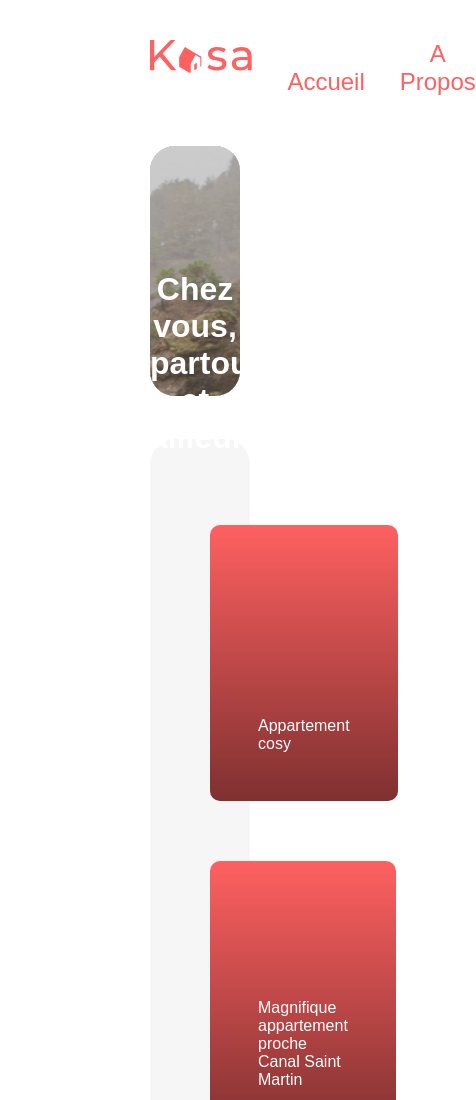
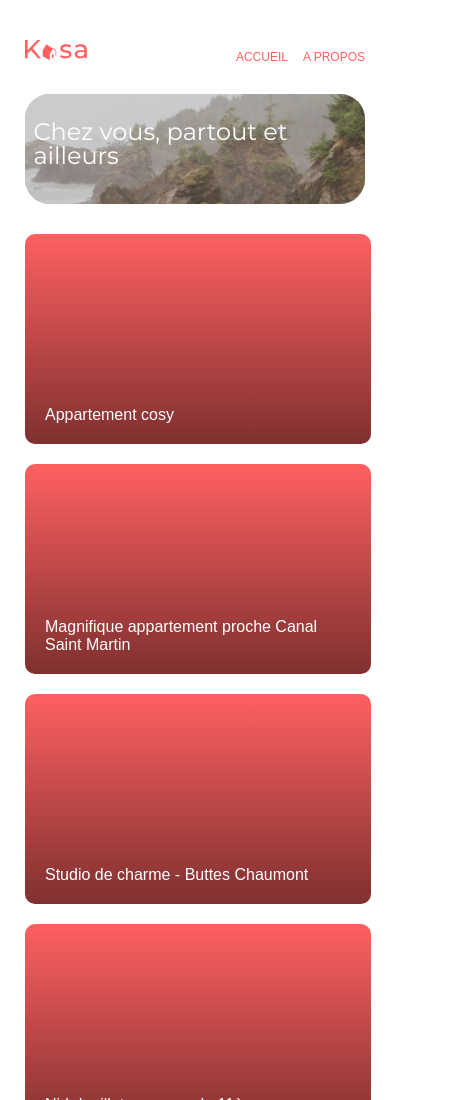
Before and after one commit to IvanaRP/-IvanaRadicP_11_26012022, a React app in the folder kasa/: page / in a window 390 px wide. Shown: the top 1100 px of the page, 476 px wide, since content can reach past the window. Built offline with nearby package versions, Linux system fonts and the light colour scheme.

Commit message:
media querrie
mobile version

```diff
--- a/kasa/src/styles/About.css
+++ b/kasa/src/styles/About.css
@@ -52,7 +52,7 @@
 }
 
 
-/* fiabiliteWrapper */
+
 .about-infoWrapper {
   display: flex;
   flex-direction: column;
@@ -87,3 +87,40 @@
 .rotateIcon {
   transform: rotateX(180deg);
 }
+
+
+/* Media querrie */
+
+/* Mobile version */
+
+@media screen and (max-width: 767px) {
+
+  .aboutWrapper {
+    padding: 0 25px;
+  }
+
+  .aboutContainer {
+    margin-top: 30px;
+  }
+
+
+.aboutContainer {
+  display: flex;
+  flex-direction: column;
+  align-items: center;
+  height: 150px;
+  /* width: 100%; */
+  background-color: black;
+  border-radius: 25px;
+  position: relative;
+  margin-top: 50px;
+}
+
+.about-infoWrapper{
+  width: 100%;
+}
+
+  .aboutImg {
+    height: 150px;
+  }
+}
--- a/kasa/src/styles/Gallery.css
+++ b/kasa/src/styles/Gallery.css
@@ -8,11 +8,10 @@
   justify-content: space-around;
   align-content: space-around;
   margin-top: 43px;
-  background-color:#F6F6F6;
+  background-color: #f6f6f6;
   border-radius: 25px;
   padding: 56px 50px;
 }
-
 
 .cardContainer {
   display: flex;
@@ -20,22 +19,49 @@
   width: 180px;
   height: 180px;
   border-radius: 10px;
-    background: linear-gradient(180deg, rgba(255, 255, 255, 0) 0%, rgba(0, 0, 0, 0.5) 100%);
-    background-color: #FF6060;
+  background: linear-gradient(
+    180deg,
+    rgba(255, 255, 255, 0) 0%,
+    rgba(0, 0, 0, 0.5) 100%
+  );
+  background-color: #ff6060;
   padding: 48px;
   cursor: pointer;
   margin: 30px;
   margin-left: 10px;
 }
 
-
-.galleryImg{
+.galleryImg {
   object-fit: fill;
   width: 150px;
   height: 150px;
 }
 
-.cardLink{
+.cardLink {
   text-decoration: none;
   color: white;
 }
+
+/* Media querrie */
+
+/* Mobile version */
+
+@media screen and (max-width: 767px) {
+  .galleryContainer {
+    display: flex;
+    flex-direction: column;
+    align-content: flex-start;
+    background-color: #ffffff;
+    margin-top: 20px;
+    padding: 0;
+  }
+  .cardContainer {
+    display: flex;
+    align-items: flex-end;
+    width: 90%;
+    height:170px;
+    margin: 10px;
+    margin-left: 0;
+    padding: 20px;
+  }
+}
--- a/kasa/src/styles/Header.css
+++ b/kasa/src/styles/Header.css
@@ -35,3 +35,25 @@
 a:active {
   border-bottom: 3px solid red;
 }
+
+
+
+/* Media querrie */
+
+/* Mobile version */
+
+@media screen and (max-width: 767px) {
+  .headContainer {
+    padding: 0 25px;
+  }
+
+ .headLogo{
+   height: 20px;
+ }
+
+  .header-link{
+    font-size: 12px;
+    margin-left: 15px;
+    text-transform: uppercase;
+  }
+}
--- a/kasa/src/styles/Home.css
+++ b/kasa/src/styles/Home.css
@@ -45,3 +45,41 @@
   position: relative;
   object-fit: cover;
 }
+
+/* Media querrie */
+
+/* Mobile version */
+
+@media screen and (max-width: 767px) {
+  .homeWrapper {
+    padding: 0 25px;
+  }
+
+  .homeContainer {
+    margin-top: 30px;
+  }
+
+  .brandContainer {
+    height: 110px;
+  }
+  .brandCTA {
+    font-family: Montserrat;
+    font-style: normal;
+    font-weight: 500;
+    font-size: 24px;
+    text-align: left;
+    line-height: 100%;
+    display: flex;
+    align-items: flex-end;
+    position: absolute;
+    top: 35%;
+    left: 1%;
+    bottom: 0;
+    right: 0;
+    padding: 5px;
+  }
+
+  .brandImg {
+    height: 150px;
+  }
+}
```
Lines whose indentation alone changed are shown as unchanged.
